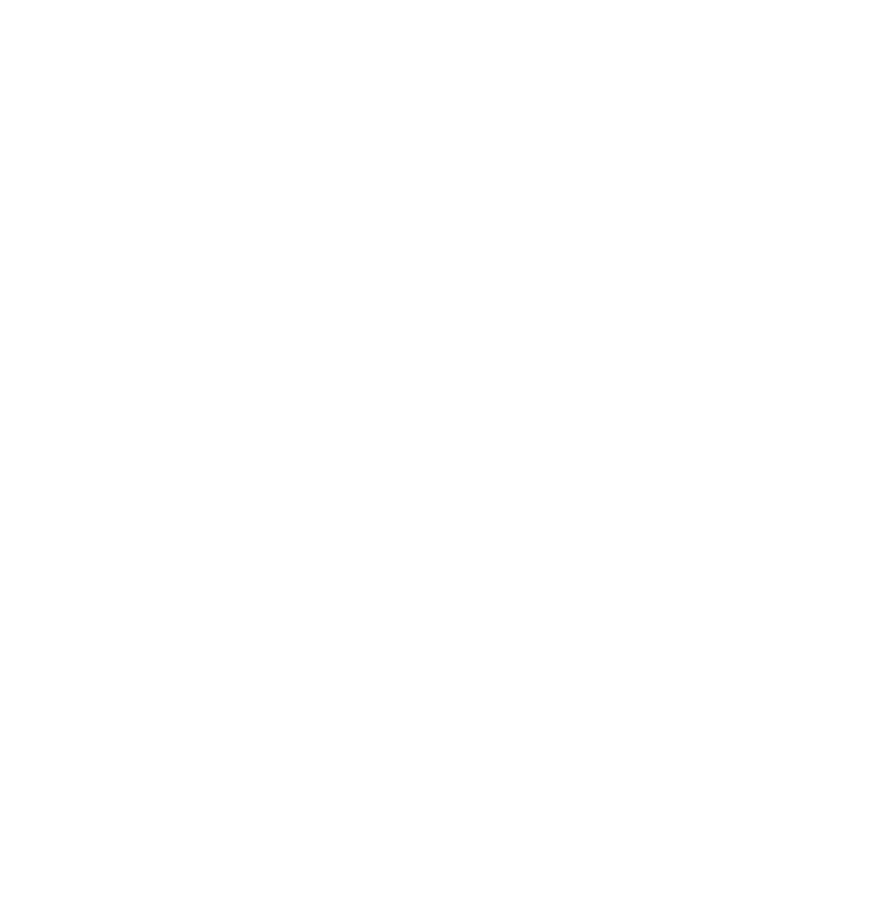
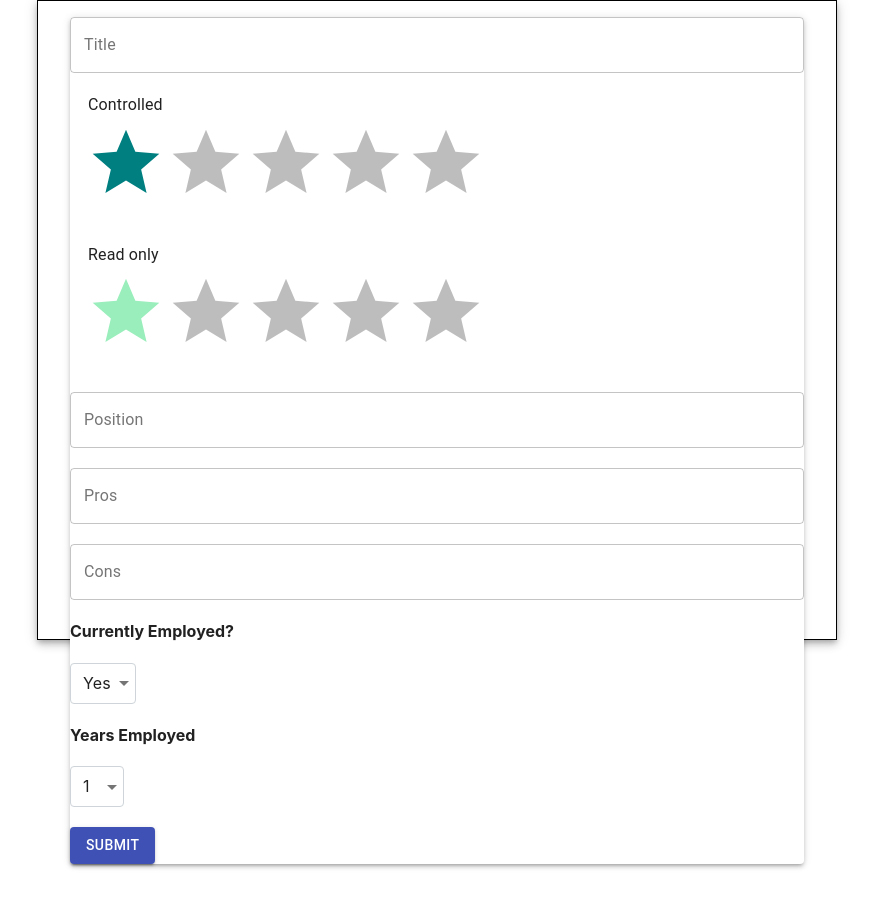
Before and after one commit to aysikh/project-seen, a React (Create React App) app: page /new-review in a window 1280 px wide. Shown: the whole page, without its empty margins (203-1076 px from the left). Before the commit the page ends 800 px from the top, so only its background shows below. Built offline with nearby package versions, Linux system fonts and the light colour scheme.

Commit message:
fixed review form

```diff
--- a/package.json
+++ b/package.json
@@ -5,6 +5,7 @@
   "dependencies": {
     "@material-ui/core": "^4.11.3",
     "@material-ui/icons": "^4.11.2",
+    "@material-ui/lab": "^4.0.0-alpha.57",
     "@testing-library/jest-dom": "^5.11.4",
     "@testing-library/react": "^11.1.0",
     "@testing-library/user-event": "^12.1.10",
--- a/src/App.js
+++ b/src/App.js
@@ -6,7 +6,7 @@
 import LogInContainer from './containers/LogInContainer';
 import SignUpContainer from './containers/SignUpContainer';
 import UserDashboardContainer from './containers/UserDashboardContainer'
-
+import NewReviewForm from './components/NewReviewForm'
 
 const useStyles = makeStyles(() => ({
   bg: {
@@ -30,8 +30,9 @@
         <div>
           <Route exact path="/" component={LandingPageContainer} />
           <Route path="/homepage" component={UserDashboardContainer} />
-          <Route exact path="/signup" component={SignUpContainer} />
-          <Route path="/login" component={LogInContainer} />
+          <Route exact path="/sign-up" component={SignUpContainer} />
+          <Route path="/log-in" component={LogInContainer} />
+          <Route path='/new-review' component={NewReviewForm} />
         </div>
       </Switch>
       </div>
--- a/src/components/LogInForm.js
+++ b/src/components/LogInForm.js
@@ -25,17 +25,25 @@
   const history = useHistory();
   const classes = useStyles();
 
-  const [ firstname, setFirstname ] = useState("")
-  const [ lastname, setLastname ] = useState("")
-  const [ email, setEmail ] = useState("")
-  const [ password, setPassword ] = useState("")
+  const [state, setState] = useState({
+    email: "",
+    password: ""
+  })
+
+  const handleChange = (event) => {
+    let {id, value} = event.target
+    setState(prevState => ({
+      ...prevState,
+      [id] : value
+    }))
+  }
 
   const handleSubmit = (event) => {
     event.preventDefault()
 
     let user = {
-          email: email,
-          password: password
+          email: state.email,
+          password: state.password
         }
 
     fetch('http://localhost:3000/login', {
@@ -66,25 +74,10 @@
           noValidate
           onSubmit={handleSubmit}
           >
-          <TextField
-            fullWidth
-            onChange={handleFirstname}
-            id="outlined-basic"
-            label="First Name"
-            variant="outlined"
-          />
           <br /> <br />
           <TextField
             fullWidth
-            onChange={handleLastname}
-            id="outlined-basic"
-            label="Last Name"
-            variant="outlined"
-          />
-          <br /> <br />
-          <TextField
-            fullWidth
-            onChange={handleEmail}
+            onChange={handleChange}
             id="outlined-basic"
             label="Email"
             variant="outlined"
@@ -92,7 +85,7 @@
           <br /> <br />
           <TextField
             fullWidth
-            onChange={handlePassword}
+            onChange={handleChange}
             id="outlined-multiline-static"
             label="Password"
             multiline
--- a/src/components/NewReviewForm.js
+++ b/src/components/NewReviewForm.js
@@ -1,5 +1,5 @@
 import React, { useEffect, useState } from 'react';
-import { makeStyles } from '@material-ui/core/styles';
+import { makeStyles, withStyles } from '@material-ui/core/styles';
 import { useHistory } from 'react-router-dom'
 import axios from 'axios'
 import Container from '@material-ui/core/Container';
@@ -13,6 +13,11 @@
 import Typography from '@material-ui/core/Typography';
 import Box from '@material-ui/core/Box';
 
+import MenuItem from '@material-ui/core/MenuItem';
+import FormControl from '@material-ui/core/FormControl';
+import Select from '@material-ui/core/Select';
+import InputBase from '@material-ui/core/InputBase';
+
 
   const useStyles = makeStyles((theme) => ({
     paper: {
@@ -22,36 +27,79 @@
       padding: theme.spacing(2, 4),
       display: "absolute",
       left: "20%",
-      height: "50vh",
+      height: "80vh",
       width: "100vh"
+    }
+  }))
+
+  const BootstrapInput = withStyles((theme) => ({
+    root: {
+      'label + &': {
+        marginTop: theme.spacing(3),
+      },
     },
-  }))
+    input: {
+      borderRadius: 4,
+      position: 'relative',
+      backgroundColor: theme.palette.background.paper,
+      border: '1px solid #ced4da',
+      fontSize: 16,
+      padding: '10px 26px 10px 12px',
+      transition: theme.transitions.create(['border-color', 'box-shadow']),
+      // Use the system font instead of the default Roboto font.
+      fontFamily: [
+        '-apple-system',
+        'BlinkMacSystemFont',
+        '"Segoe UI"',
+        'Roboto',
+        '"Helvetica Neue"',
+        'Arial',
+        'sans-serif',
+        '"Apple Color Emoji"',
+        '"Segoe UI Emoji"',
+        '"Segoe UI Symbol"',
+      ].join(','),
+      '&:focus': {
+        borderRadius: 4,
+        borderColor: '#80bdff',
+        boxShadow: '0 0 0 0.2rem rgba(0,123,255,.25)',
+      },
+    },
+  }))(InputBase);
 
 export default function NewReviewForm(props){
   const history = useHistory();
   const classes = useStyles();
-  const [ errors, setErrors ] = useState( [] )
+  const [title, setTitle] = React.useState('');
+  const [position, setPosition] = React.useState('');
+  const [pros, setPros] = React.useState('');
+  const [cons, setCons] = React.useState('');
   const [value, setValue] = React.useState(1);
+  const [yearsEmployed, setYear] = React.useState(1);
+  const [isCurrentlyEmployed, setIsCurrentlyEmployed] = React.useState(true);
 
-  const [state, setState ] = useState({
-    title: "",
-    position: "",
-    pros: "",
-    cons: "",
-    rating: null,
-    isCurrentlyEmployed: null,
-    yearsEmployed: null,
+  const handleTitle = (event) => {
+    setTitle(event.target.value)
+  };
+  const handlePosition = (event) => {
+    setPosition(event.target.value)
+  };
+  const handlePros = (event) => {
+    setPros(event.target.value)
+  };
+  const handleCons = (event) => {
+    setCons(event.target.value)
+  };
+  const handleEmployed = (event) => {
+    setIsCurrentlyEmployed(event.target.value)
+  };
+  const handleYear = (event) => {
+    setYear(event.target.value);
+  };
+  const handleValue = (event) => {
+    setValue(event.target.value);
+  };
 
-  })
-
-
-  const handleChange = (event) => {
-    let {id, value} = event.target
-    setState(prevState => ({
-      ...prevState,
-      [id] : value
-    }))
-  }
 
   const redirect = () => {
     props.history.push( '/' )
@@ -94,16 +142,17 @@
           headers: { 'Content-Type': 'application/json' },
           method: 'POST',
           body: JSON.stringify( {
-            title: state.title,
-            position: state.position,
-            pros: state.pros,
-            cons: state.cons,
-            rating: state.rating,
-            isCurrentlyEmployed: state.isCurrentlyEmployed,
-            yearsEmployed: state.yearsEmployed,
+            title: title,
+            position: position,
+            pros: pros,
+            cons: cons,
+            rating: value,
+            isCurrentlyEmployed: isCurrentlyEmployed,
+            yearsEmployed: yearsEmployed,
+            // I need to grab the user-id and company-id
           } )
       }
-      fetch( "http://localhost:3000/reviews", requestPackage )
+      fetch( "http://localhost:3002/reviews", requestPackage )
         .then( rsp => rsp.json() )
       .then(console.log)
         // history.push( "/homepage" )
@@ -120,7 +169,7 @@
             } }>
             <TextField
               fullWidth
-              onChange={handleChange}
+              onChange={handleTitle}
               id="outlined-basic"
               label="Title"
               variant="outlined"
@@ -131,26 +180,24 @@
               <Rating
                 name="half-rating"
                 precision={0.5}
-                style={{color: '#007F80', fontSize: '4rem'}}
+                style={{color: '#007F80', fontSize: '5rem'}}
                 value={value}
-                onChange={(event, newValue) => {
-                  setValue(newValue);
-                }}
+                onChange={handleValue}
               />
+              {console.log(value)}
               </Box>
-              {console.log(value)}
               <Box component="fieldset" mb={3} borderColor="transparent">
                 <Typography component="legend">Read only</Typography>
                 <Rating
                   name="read-only"
-                  style={{color: '#99EEBB', fontSize: '4rem'}}
+                  style={{color: '#99EEBB', fontSize: '5rem'}}
                   precision={0.5}
                   value={value}
                   readOnly />
             </Box>
             <TextField
               fullWidth
-              onChange={handleChange}
+              onChange={handlePosition}
               id="outlined-basic"
               label="Position"
               variant="outlined"
@@ -158,7 +205,7 @@
             <br /> <br />
             <TextField
               fullWidth
-              onChange={handleChange}
+              onChange={handlePros}
               id="outlined-basic"
               label="Pros"
               variant="outlined"
@@ -166,12 +213,42 @@
             <br /> <br />
             <TextField
               fullWidth
-              onChange={handleChange}
+              onChange={handleCons}
               id="outlined-multiline-static"
               label="Cons"
               multiline
               variant="outlined"
             />
+                 <h4> Currently Employed? </h4>
+      <FormControl >
+        <Select
+          value={isCurrentlyEmployed}
+          onChange={handleEmployed}
+          input={<BootstrapInput />}
+        >
+          <MenuItem value={true}>Yes</MenuItem>
+          <MenuItem value={false}>No</MenuItem>
+        </Select>
+      </FormControl>
+      <h4> Years Employed </h4>
+      <FormControl >
+        <Select
+          value={yearsEmployed}
+          onChange={handleYear}
+          input={<BootstrapInput />}
+        >
+          <MenuItem value={1}>1</MenuItem>
+          <MenuItem value={2}>2</MenuItem>
+          <MenuItem value={3}>3</MenuItem>
+          <MenuItem value={4}>4</MenuItem>
+          <MenuItem value={5}>5</MenuItem>
+          <MenuItem value={6}>6</MenuItem>
+          <MenuItem value={7}>7</MenuItem>
+          <MenuItem value={8}>8</MenuItem>
+          <MenuItem value={9}>9</MenuItem>
+          <MenuItem value={10}>10+</MenuItem>
+        </Select>
+      </FormControl>
             <br/> <br/>
             <Button
               type="submit"
```
Also changed, not shown: src/components/CompanyShow.js (added, +11 -0 lines), 2 other files (tests, documents, lock files or other folders).
